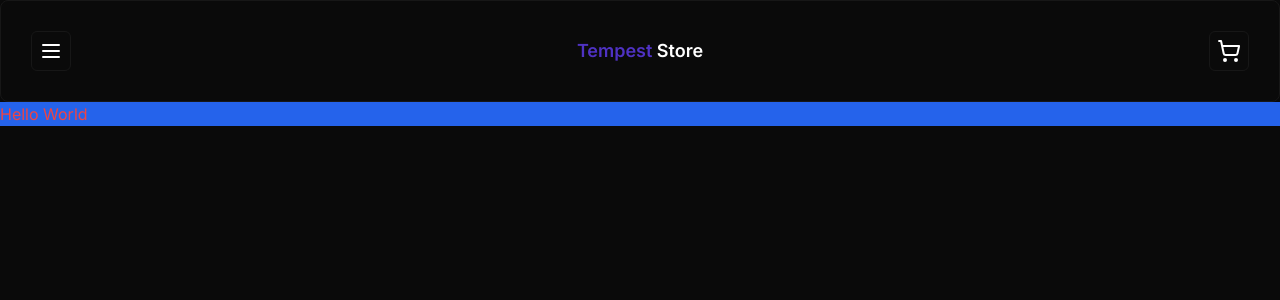
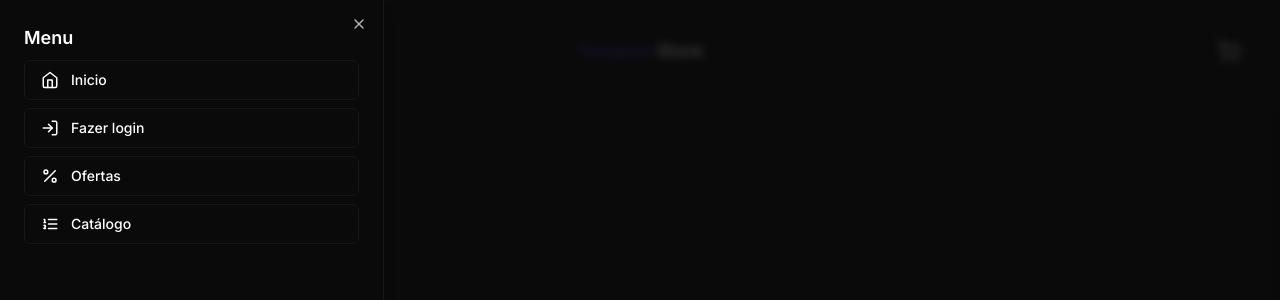
Before and after one commit to IgorMolinaLS/tempestEcommerce, a Next.js app: page / in a window 1280 px wide. Both pictures are taken after a click on the button 51 px from the left and 51 px from the top of the page. Shown: the top 300 px of the page. Built offline with nearby package versions, Linux system fonts and the light colour scheme.

Commit message:
feat: add header menu using sheet component

```diff
--- a/package.json
+++ b/package.json
@@ -10,6 +10,7 @@
   },
   "dependencies": {
     "@prisma/client": "^5.5.2",
+    "@radix-ui/react-dialog": "^1.0.5",
     "@radix-ui/react-slot": "^1.0.2",
     "class-variance-authority": "^0.7.0",
     "clsx": "^2.0.0",
--- a/src/app/page.tsx
+++ b/src/app/page.tsx
@@ -1,7 +1,3 @@
 export default function Home() {
-  return (
-    <div className="text-red-500 bg-blue-600">
-      <h1>Hello World</h1>
-    </div>
-  );
+  return;
 }
--- a/src/components/ui/header.tsx
+++ b/src/components/ui/header.tsx
@@ -1,13 +1,49 @@
-import { MenuIcon, ShoppingCartIcon } from "lucide-react";
+import {
+  HomeIcon,
+  ListOrderedIcon,
+  LogInIcon,
+  MenuIcon,
+  PercentCircleIcon,
+  PercentIcon,
+  ShoppingCartIcon,
+} from "lucide-react";
 import { Button } from "./button";
 import { Card } from "./card";
+import { Sheet, SheetContent, SheetHeader, SheetTrigger } from "./sheet";
 
 const Header = () => {
   return (
     <Card className="flex items-center justify-between p-[1.875rem]">
-      <Button size="icon" variant="outline">
-        <MenuIcon />
-      </Button>
+      <Sheet>
+        <SheetTrigger asChild>
+          <Button size="icon" variant="outline">
+            <MenuIcon />
+          </Button>
+        </SheetTrigger>
+        <SheetContent side="left">
+          <SheetHeader className="text-left text-lg font-semibold">
+            Menu
+          </SheetHeader>
+          <div className="mt-2 flex flex-col gap-2">
+            <Button variant="outline" className="w-full justify-start gap-3">
+              <HomeIcon size={18} />
+              Inicio
+            </Button>
+            <Button variant="outline" className="w-full justify-start gap-3">
+              <LogInIcon size={18} />
+              Fazer login
+            </Button>
+            <Button variant="outline" className="w-full justify-start gap-3">
+              <PercentIcon size={18} />
+              Ofertas
+            </Button>
+            <Button variant="outline" className="w-full justify-start gap-3">
+              <ListOrderedIcon size={18} />
+              Catálogo
+            </Button>
+          </div>
+        </SheetContent>
+      </Sheet>
       <h1 className="text-lg font-semibold">
         <span className="text-primary">Tempest</span> Store
       </h1>
--- /dev/null
+++ b/src/components/ui/sheet.tsx
@@ -0,0 +1,140 @@
+"use client"
+
+import * as React from "react"
+import * as SheetPrimitive from "@radix-ui/react-dialog"
+import { cva, type VariantProps } from "class-variance-authority"
+import { X } from "lucide-react"
+
+import { cn } from "@/lib/utils"
+
+const Sheet = SheetPrimitive.Root
+
+const SheetTrigger = SheetPrimitive.Trigger
+
+const SheetClose = SheetPrimitive.Close
+
+const SheetPortal = SheetPrimitive.Portal
+
+const SheetOverlay = React.forwardRef<
+  React.ElementRef<typeof SheetPrimitive.Overlay>,
+  React.ComponentPropsWithoutRef<typeof SheetPrimitive.Overlay>
+>(({ className, ...props }, ref) => (
+  <SheetPrimitive.Overlay
+    className={cn(
+      "fixed inset-0 z-50 bg-background/80 backdrop-blur-sm data-[state=open]:animate-in data-[state=closed]:animate-out data-[state=closed]:fade-out-0 data-[state=open]:fade-in-0",
+      className
+    )}
+    {...props}
+    ref={ref}
+  />
+))
+SheetOverlay.displayName = SheetPrimitive.Overlay.displayName
+
+const sheetVariants = cva(
+  "fixed z-50 gap-4 bg-background p-6 shadow-lg transition ease-in-out data-[state=open]:animate-in data-[state=closed]:animate-out data-[state=closed]:duration-300 data-[state=open]:duration-500",
+  {
+    variants: {
+      side: {
+        top: "inset-x-0 top-0 border-b data-[state=closed]:slide-out-to-top data-[state=open]:slide-in-from-top",
+        bottom:
+          "inset-x-0 bottom-0 border-t data-[state=closed]:slide-out-to-bottom data-[state=open]:slide-in-from-bottom",
+        left: "inset-y-0 left-0 h-full w-3/4 border-r data-[state=closed]:slide-out-to-left data-[state=open]:slide-in-from-left sm:max-w-sm",
+        right:
+          "inset-y-0 right-0 h-full w-3/4  border-l data-[state=closed]:slide-out-to-right data-[state=open]:slide-in-from-right sm:max-w-sm",
+      },
+    },
+    defaultVariants: {
+      side: "right",
+    },
+  }
+)
+
+interface SheetContentProps
+  extends React.ComponentPropsWithoutRef<typeof SheetPrimitive.Content>,
+    VariantProps<typeof sheetVariants> {}
+
+const SheetContent = React.forwardRef<
+  React.ElementRef<typeof SheetPrimitive.Content>,
+  SheetContentProps
+>(({ side = "right", className, children, ...props }, ref) => (
+  <SheetPortal>
+    <SheetOverlay />
+    <SheetPrimitive.Content
+      ref={ref}
+      className={cn(sheetVariants({ side }), className)}
+      {...props}
+    >
+      {children}
+      <SheetPrimitive.Close className="absolute right-4 top-4 rounded-sm opacity-70 ring-offset-background transition-opacity hover:opacity-100 focus:outline-none focus:ring-2 focus:ring-ring focus:ring-offset-2 disabled:pointer-events-none data-[state=open]:bg-secondary">
+        <X className="h-4 w-4" />
+        <span className="sr-only">Close</span>
+      </SheetPrimitive.Close>
+    </SheetPrimitive.Content>
+  </SheetPortal>
+))
+SheetContent.displayName = SheetPrimitive.Content.displayName
+
+const SheetHeader = ({
+  className,
+  ...props
+}: React.HTMLAttributes<HTMLDivElement>) => (
+  <div
+    className={cn(
+      "flex flex-col space-y-2 text-center sm:text-left",
+      className
+    )}
+    {...props}
+  />
+)
+SheetHeader.displayName = "SheetHeader"
+
+const SheetFooter = ({
+  className,
+  ...props
+}: React.HTMLAttributes<HTMLDivElement>) => (
+  <div
+    className={cn(
+      "flex flex-col-reverse sm:flex-row sm:justify-end sm:space-x-2",
+      className
+    )}
+    {...props}
+  />
+)
+SheetFooter.displayName = "SheetFooter"
+
+const SheetTitle = React.forwardRef<
+  React.ElementRef<typeof SheetPrimitive.Title>,
+  React.ComponentPropsWithoutRef<typeof SheetPrimitive.Title>
+>(({ className, ...props }, ref) => (
+  <SheetPrimitive.Title
+    ref={ref}
+    className={cn("text-lg font-semibold text-foreground", className)}
+    {...props}
+  />
+))
+SheetTitle.displayName = SheetPrimitive.Title.displayName
+
+const SheetDescription = React.forwardRef<
+  React.ElementRef<typeof SheetPrimitive.Description>,
+  React.ComponentPropsWithoutRef<typeof SheetPrimitive.Description>
+>(({ className, ...props }, ref) => (
+  <SheetPrimitive.Description
+    ref={ref}
+    className={cn("text-sm text-muted-foreground", className)}
+    {...props}
+  />
+))
+SheetDescription.displayName = SheetPrimitive.Description.displayName
+
+export {
+  Sheet,
+  SheetPortal,
+  SheetOverlay,
+  SheetTrigger,
+  SheetClose,
+  SheetContent,
+  SheetHeader,
+  SheetFooter,
+  SheetTitle,
+  SheetDescription,
+}
```
Also changed, not shown: 1 other file (tests, documents, lock files or other folders).
